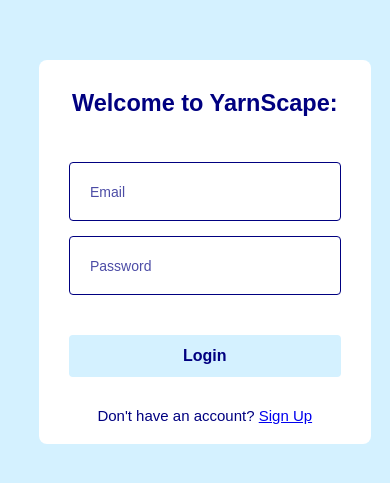
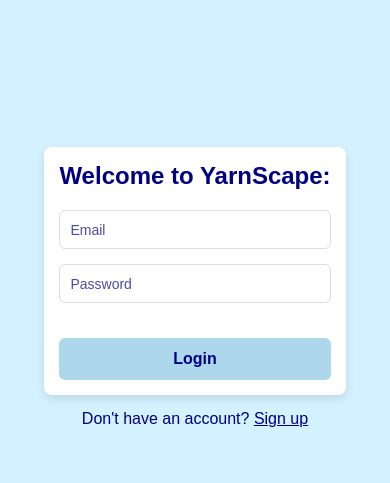
Before and after one commit to ldamps/YarnScapeApp, a React (Vite) app in the folder yarnscape-app/: page /YarnScapeApp/login in a window 390 px wide. Shown: the part 135-618 px from the top of the page. Built offline with nearby package versions, Linux system fonts and the light colour scheme.

Commit message:
login/signup changes

```diff
--- a/yarnscape-app/src/pages/Login.tsx
+++ b/yarnscape-app/src/pages/Login.tsx
@@ -31,6 +31,11 @@
                 setError(error.message);
                 setAuthing(false);
             });
+    }
+
+    // To navigate to the sign-up page
+    const goSignUp = () => {
+        navigate('/signup')
     }
 
     return (
@@ -70,7 +75,7 @@
             </div>
 
             <div className='yes-no-account1'>
-                <p>Don't have an account? <span><a href='/signup'>Sign Up</a></span></p>
+                <p>Don't have an account? <span onClick={goSignUp}>Sign up</span></p>
             </div>
         </div>
     );
--- a/yarnscape-app/src/pages/Signup.tsx
+++ b/yarnscape-app/src/pages/Signup.tsx
@@ -27,23 +27,17 @@
     const validationError = validatePasswordStrength(password);
     const signUpWithEmail = async () => {
 
+        // validating the password
         if (validationError) {
-            setError(validationError);
+            setError(validationError); // checks that the password consists of uppercase, lowercase, a symbol, a number and is atleast length 8
             return;
-        } else if (password !== confirmPassword) {
+        } else if (password !== confirmPassword) { // checks that the password and confirm password are the same
             setError('Passwords do not match');
             return;
-        } else if (!isChecked) {
+        } else if (!isChecked) { // checks that the user has agreed to the terms and conditiions of YarnScape
             setError('Please agree to the terms and conditions in order to create your YarnScape account.');
             return;
         }
-
-        /*
-        // Check if passwords match
-        if (password !== confirmPassword) {
-            setError('Passwords do not match');
-            return;
-        }*/
 
         setAuthing(true);
         setError('');
@@ -60,6 +54,11 @@
                 setAuthing(false);
             });
     };
+
+    // To navigate to the login page
+    const goLogin = () => {
+        navigate('/login')
+    }
 
     return (
         <div className='signin-container'>
@@ -96,7 +95,7 @@
             </div>
 
             <div className='yes-no-account'>
-                <p>Got an account? <span><a href='/login'>Log In</a></span></p>
+                <p>Have an account? <span onClick={goLogin}>Login</span></p>
             </div>
         </div>
     );
--- a/yarnscape-app/src/pages/styles.css
+++ b/yarnscape-app/src/pages/styles.css
@@ -122,140 +122,152 @@
 .signin-container {
     display: flex;
     justify-content: center;
-    align-items: center;
-    width: 85%;
-    max-width: 500px;
-    padding: 20px;
-    background-color: var(--c-background-primary);
-    font-size: var(--text-size);
-    border-radius: 8px;
-    flex-direction: column;
-    margin-left: 10%;
-    margin-right: 10%;
-    margin-top: 50%;
-    margin-bottom: 50%;
-}
-
-.login-section {
-    width: 100%;
-    display: flex;
     flex-direction: column;
     align-items: center;
-    padding: 10px;
-}
-
-.login-section-header {
+    height: 100vh;
+    padding: 0 20px;
+    background-color: var(--c-background);
+}
+
+.login-section {
+    width: 100%;
+    max-width: 400px;
+    background-color: var(--c-background-primary);
+    padding: 20px;
+    border-radius: 8px;
+    box-shadow: 0 4px 10px rgba(0, 0, 0, 0.1);
     text-align: center;
-    margin-bottom:15px;
-    width: 100%;
+    color: var(--c-text-primary);
 }
 
 .login-section-header h3 {
-    font-size: 23.5px;
+    font-size: var(--text-headersize);
+    color: var(--c-text-primary);
+    margin-bottom: 20px;
 }
 
 .login-section-input {
-    width: 100%;
-    margin-top: 15px;
-    margin-bottom: 10px;
-}
-
-.login-section-input input {
-    width: 100%;
-    padding: 20px;
-    margin-bottom: 15px;
-    border: 1px solid #ddd;
-    border-radius: 4px;
-    outline: none;
-    font-size: var(--text-size-input);
-    color: var(--c-text-primary);
-    border-color: var(--c-text-primary);
+    display: flex;
+    flex-direction: column;
+    gap: 15px;
+    margin-bottom: 20px;
+    color: var(--c-text-primary);
 }
 
 .login-section-input input:focus {
     background-color: var(--c-background-inputfocus);
-}
-
-.login-section-submitbtn {
-    width: 100%;
+    border-color: var(--c-text-primary);
+    color: var(--c-text-primary)
+}
+
+.login-section-input input {
+    padding: 12px;
+    font-size: var(--text-size-input);
+    border: 1px solid #ddd;
+    border-radius: 6px;
+    width: 100%;
+    box-sizing: border-box;
+    color: var(--c-text-primary)
 }
 
 .login-section-submitbtn button {
-    width: 100%;
-    padding-left: 20px;
-    /*padding-right: 20px;*/
-    padding: 12px;
-    font-weight: bold;
-    background-color: var(--c-background);
-    color: var(--c-text-primary);
-    font-size: var(--text-subheadingsize-1);
-    border: 2px;
-    border-radius: 4px;
-    transition: background-color 0.3s ease;
-}
-
-.login-section-submitbtn button:hover {
-    background-color: var(--c-background-hover);
+    padding: 15px;
+    font-size: var(--text-size);
+    color: var(--c-text-primary);
+    background-color: var(--c-background-button);
+    border: none;
+    border-radius: 6px;
+    cursor: pointer;
+    width: 100%;
 }
 
 .signin-error-message {
     color: red;
-    font-size: var(--text-size);
-    text-align: center;
+    font-size: var(--text-size-input);
+    margin-top: 10px;
+}
+
+.yes-no-account1 p {
+    font-size: var(--text-size);
+    color: var(--c-text-primary);
     margin-top: 20px;
 }
 
-.yes-no-account {
+.yes-no-account1 span {
+    color: var(--c-text-primary);
+    text-decoration: underline;
+}
+
+/* Media Queries for mobile responsiveness */
+@media (max-width: 480px) {
+    .signin-container {
+        padding: 0 15px;
+    }
+
+    .login-section {
+        padding: 15px;
+    }
+
+    .login-section-header h3 {
+        font-size: var(--text-headersize);
+    }
+
+    .login-section-input input {
+        padding: 10px;
+        font-size: var(--text-size-input);
+    }
+
+    .login-section-submitbtn button {
+        font-size: var(--text-size);
+        padding: 12px;
+    }
+
+    .signin-error-message {
+        font-size: var(--text-size-input);
+    }
+
+    .yes-no-account1 p {
+        font-size: var(--text-size);
+        margin-top: 15px;
+    }
+}
+
+/* sign-up */
+.termsCheckbox {
+    display: flex;
+    align-items: left;
+    justify-content: left;
+    gap: 10px;
+}
+
+.termsCheckbox label {
+    font-size: var(--text-size);
+    color: var(--text-size);
+    gap: 5px;
+}
+
+.termsCheckbox input {
+    transform: scale(1.2);
+}
+
+.yes-no-account p {
+    font-size: var(--text-size);
+    color: var(--c-text-primary);
     margin-top: 20px;
-    text-align: center;
-    font-size: var(--text-size-input);
-    width: 100%;
-}
-
-.yes-no-account1 {
-    margin-top: 20px;
-    text-align: center;
-    font-size: var(--text-size-input);
-    width:100%;
-}
-
-/* Style for the entire label */
-.termsCheckbox {
-    display: flex;
-    align-items: center;  /* Aligns items (checkbox and text) vertically in the center */
-    font-size: var(--text-size-input);
-    color: var(--c-text-primary);
-    margin-bottom: 20px;
-    padding-left: 5px;
-}
-
-/* Style for the checkbox input */
-.termsCheckbox input[type="checkbox"] {
-    margin-right: 5px;
-    width: 20px;
-    height: 20px;
-    border-radius: 4px;
-}
-
-/* Hover effect for the checkbox */
-.termsCheckbox input[type="checkbox"]:hover {
-    transform: scale(1.1);
-    transition: transform 0.2s;
-}
-
-/* Style for the link (Terms and Conditions) */
-.termsCheckbox .terms-link {
-    color: var(--c-text-primary);
-    text-decoration: none;
-    transition: color 0.2s;
-}
-
-/* Change the link color when hovered */
-.termsCheckbox .terms-link:hover {
+}
+
+.yes-no-account span {
     color: var(--c-text-primary);
     text-decoration: underline;
 }
 
+/* Media Queries for mobile responsiveness */
+@media (max-width: 480px) {
+    .yes-no-account p {
+        font-size: var(--text-size);
+        margin-top: 15px;
+    }
+}
 
 /*---------------------------------------------------
 Homepage styles */
```
